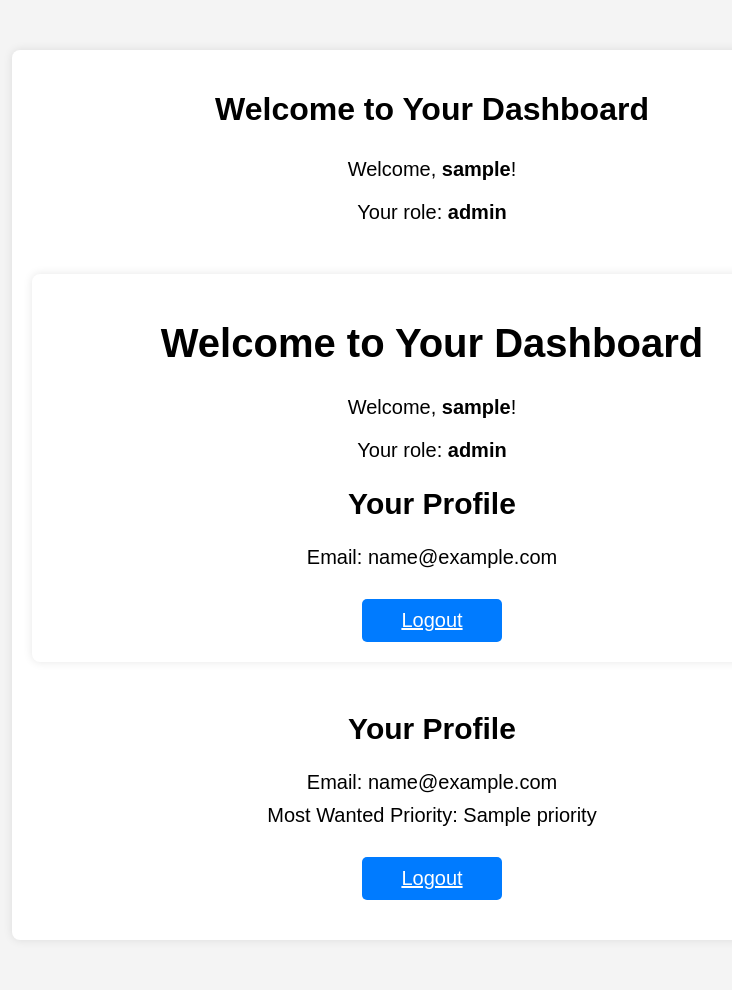
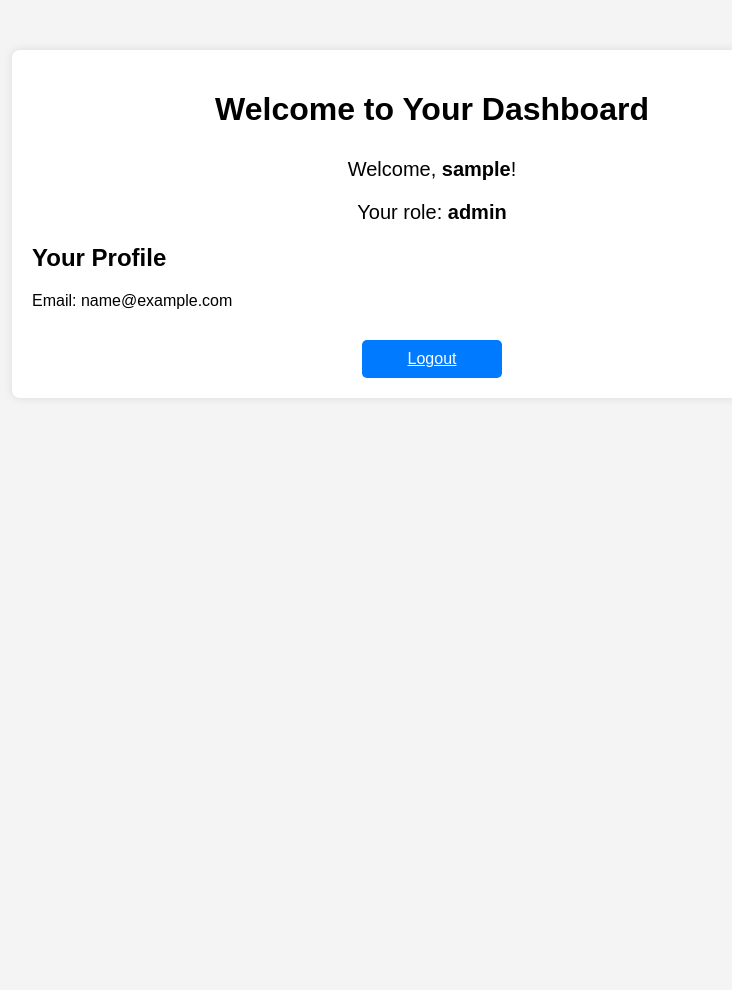
Before and after one commit to lenaqian/FidHacks2024, a Flask app: template templates/dashboard.html in a window 1280 px wide. Shown: the whole page, without its empty margins (208-940 px from the left). After the commit the page ends 378 px from the top, so only its background shows below. Run offline with Flask 3, Linux system fonts and the light colour scheme; the template is opened without the code that fills it: most values are stand-ins (such as "Sample title", 1, 10 or a date in 2020).

Commit message:
Revert "WOAH"
This reverts commit e5eb221b4becf7237235329eec28081747e249be.

```diff
--- a/app.py
+++ b/app.py
@@ -5,16 +5,10 @@
 
 
 # Dummy user data (replace this with your user authentication mechanism)
-users = {    'user1': {'email': 'user1@example.com', 'password': 'password1', 'role': 'mentor', 'priorities': ['Networking', 'Education']},
-    'user2': {'email': 'user2@example.com', 'password': 'password2', 'role': 'mentee', 'priorities': ['Investment', 'Healthcare']}
+users = {
+    'user1': {'email': 'user1@example.com', 'password': 'password1', 'role': 'mentor', 'priority': 'Negotiation tactics'},
+    'user2': {'email': 'user2@example.com', 'password': 'password2', 'role': 'mentee', 'priority': 'Investing'}
 }
-
-# Dummy mentee data (replace this with your actual mentee data)
-mentees = [
-    {'name': 'Alice', 'email': 'alice@example.com', 'priorities': ['Networking', 'Education']},
-    {'name': 'Bob', 'email': 'bob@example.com', 'priorities': ['Investment', 'Healthcare']}
-]
-
 priority_items = ["Investment", "Networking", "Retirement", "Healthcare", "Education"]
 
 @app.route('/')
@@ -44,17 +38,7 @@
 def dashboard():
     if 'username' in session:
         user = users[session['username']]
-        if user['role'] == 'mentor':
-            # mentor_priorities = user['priority'].split(',')
-            mentor_priorities = user['priorities']
-
-            matches = []
-            for mentee in mentees:
-                if any(priority in mentee['priorities'] for priority in mentor_priorities):
-                    matches.append(mentee)
-            return render_template('mentor_dashboard.html', matches=matches)
-        else:
-            return render_template('mentee_dashboard.html')
+        return render_template('dashboard.html', username=session['username'], email=user['email'], role=user['role'], priority=user['priority'])
     else:
         return redirect('/login')
 
@@ -67,52 +51,14 @@
 @app.route('/make_account/profile', methods=['GET', 'POST'])
 def make_account_profile():
     if request.method == 'POST':
+        # Get form data
         username = request.form['username']
         password = request.form['password']
         name = request.form['name']
 
         role = request.form['role']
         email = request.form['email']
-
         # priority = request.form['priority']
-        # selected_priorities = request.form.getlist('priority')
-        # # Get form data
-        username = session['username']
-        # users[username]['priorities'] = selected_priorities
-
-        # Create a new user dictionary
-        new_user = {
-            'email': email,
-            'name' : name,
-            'password': password,
-            'role': role,
-            'priorities': []
-        }
-
-        # Add the new user to the users dictionary
-        users[username] = new_user
-
-
-
-
-        # Process the data (store in database, etc.)
-        # For now, just print the data
-        # print('Role:', role)
-        # print('Email:', email)
-        # print('Priority:', priority)
-
-        # Redirect to interests selection page
-        return redirect('/make_account/interests')
-        #return render_template('confirmation.html', email=email, role=role, selected_priorities=selected_priorities)
-
-    else:
-        return render_template('make_account_profile.html', priority_items=priority_items)
-
-
-@app.route('/make_account/interests', methods=['GET', 'POST'])
-def make_account_interests():
-    if request.method == 'POST':
-        # Get form data
         selected_priorities = request.form.getlist('priority')
         # selected_priorities_list = list(selected_priorities)
 
@@ -123,18 +69,11 @@
         # print('Priority:', priority)
 
         # Redirect to interests selection page
-        # users[session['username']['priorities']] = selected_priorities
-        username = session['username']
-        users[username]['priorities'] = selected_priorities
-        role = users[username]['role']
-        name = users[username]['name']
-        email = users[username]['email']
-
-        # return render_template('confirmation.html', selected_priorities=selected_priorities)
-        return render_template('confirmation.html', email=email, name=name, role=role, selected_priorities=selected_priorities)
+        return render_template('make_account_interests.html', email=email, role=role, priority_items=priority_items, selected_priorities=selected_priorities)
+        #return render_template('confirmation.html', email=email, role=role, selected_priorities=selected_priorities)
 
     else:
-        return render_template('make_account_interests.html', priority_items=priority_items)
+        return render_template('make_account_profile.html', priority_items=priority_items)
 
 
 if __name__ == '__main__':
--- a/templates/confirmation.html
+++ b/templates/confirmation.html
@@ -13,8 +13,8 @@
     {% for priority in selected_priorities %}
         <li>{{ priority }}</li>
     {% endfor %}
-    <a href="/dashboard" class="btn btn-primary">Go to Dashboard</a>
-    <a href="/logout" class="btn btn-primary btn-block">Logout</a>
+    <a href="/logout" class="logout-btn">Logout</a>
+    <a href="/dashboard" class="home-btn">Logout</a>
 
 </body>
 </html>
--- a/templates/dashboard.html
+++ b/templates/dashboard.html
@@ -52,11 +52,6 @@
 </head>
 <body>
 
-<div class="container">
-    <h1>Welcome to Your Dashboard</h1>
-    <div class="welcome-message">
-        <p>Welcome, <strong>{{ username }}</strong>!</p>
-        <p>Your role: <strong>{{ role }}</strong></p>
     <div class="container">
         <h1>Welcome to Your Dashboard</h1>
         <div class="welcome-message">
@@ -81,13 +76,6 @@
         {% endif %}
         <a href="/logout" class="logout-btn">Logout</a>
     </div>
-    <div class="profile-info">
-        <h2>Your Profile</h2>
-        <p>Email: {{ email }}</p>
-        <p>Most Wanted Priority: {{ priority }}</p>
-    </div>
-    <a href="/logout" class="logout-btn">Logout</a>
-</div>
 
 </body>
 </html>
```
